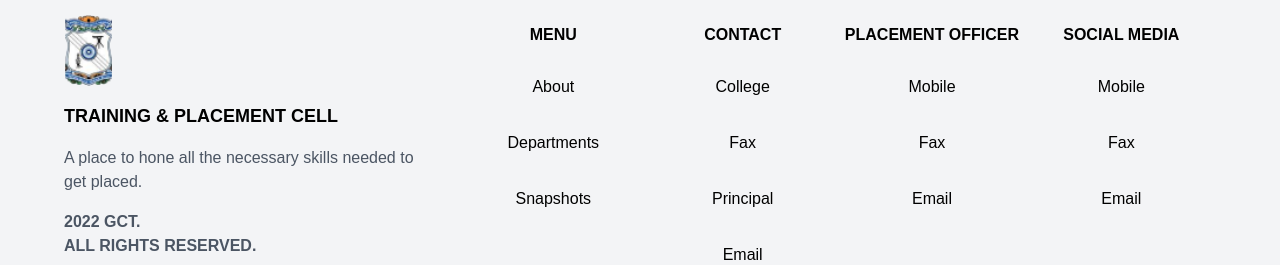
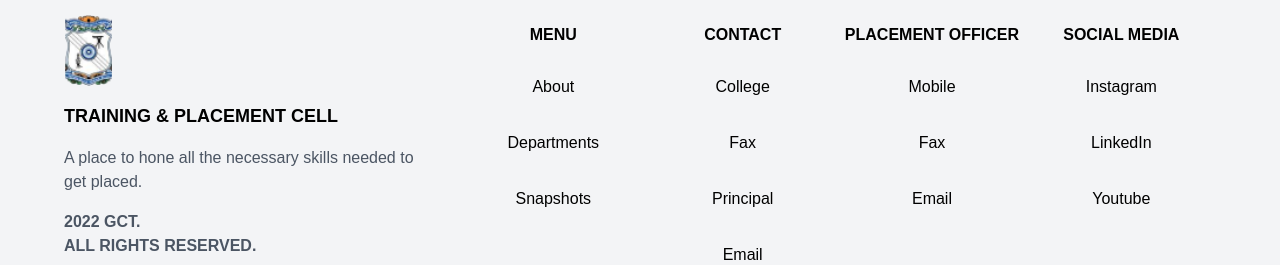
Before and after one commit to useEffects/GCT-Placement-Website, a Next.js app in the folder next-app/: page / in a window 1280 px wide. Shown: the part 4687-4952 px from the top of the page. Built offline with nearby package versions, Linux system fonts and the light colour scheme; what tw-elements would draw is missing.

Commit message:
Social media changes

```diff
--- a/next-app/src/@components/footer.tsx
+++ b/next-app/src/@components/footer.tsx
@@ -53,14 +53,14 @@ export default function Footer () {
             header: "Social Media",
             buttons: [
                 {
-                    label: "Mobile",
-                    link: ""
+                    label: "Instagram",
+                    link: "https://www.instagram.com/gct_coimbatore/#"
                 }, {
-                    label: "Fax",
-                    link: ""
+                    label: "LinkedIn",
+                    link: "https://www.linkedin.com/school/gctcoimbatore/"
                 }, {
-                    label: "Email",
-                    link: ""
+                    label: "Youtube",
+                    link: "https://youtube.com/c/GCTAlumni"
                 }
             ]
         }
```
